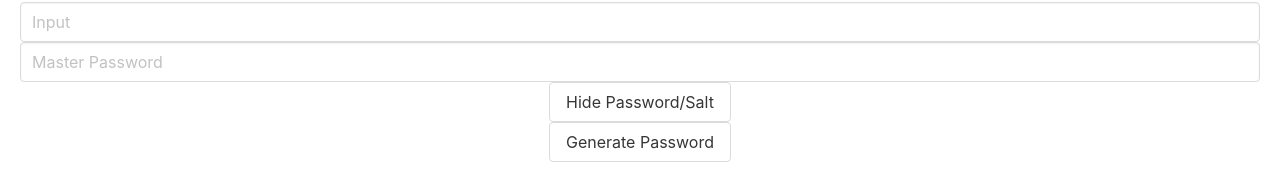
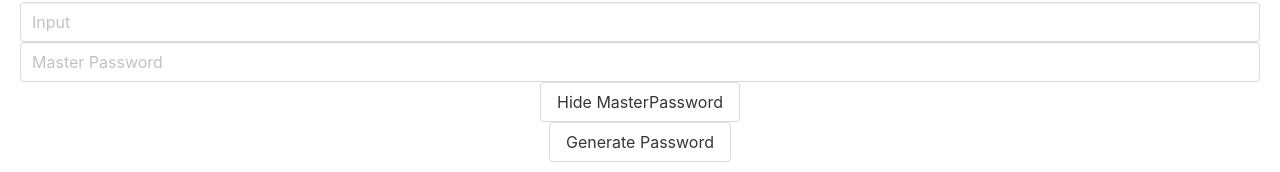
Before and after one commit to edufaus/edupass, a SvelteKit app: page / in a window 1280 px wide. Shown: the part 248-420 px from the top of the page. Built offline with nearby package versions, Linux system fonts and the light colour scheme.

Commit message:
update button

```diff
--- a/src/routes/+page.svelte
+++ b/src/routes/+page.svelte
@@ -26,7 +26,7 @@ function updateSal (event) {
         <input class="input" placeholder="Input" bind:value={inp}>
         <!-- <input type={hidden} class="input" placeholder="Password/Salt" bind:value={sal}>  -->
         <input class="input" placeholder="Master Password" { type } { sal } on:input={ updateSal } />
-        <button class="button"type="button" on:click="{ () => show_password = !show_password }">{show_password ? 'Hide Password/Salt' : 'Show Password/Salt'}</button>
+        <button class="button"type="button" on:click="{ () => show_password = !show_password }">{show_password ? 'Hide MasterPassword' : 'Show MasterPassword'}</button>
         <br>
         <button class="button" on:click={hash}>Generate Password</button>
         <h1 class="subtitle">{password}</h1>
```
